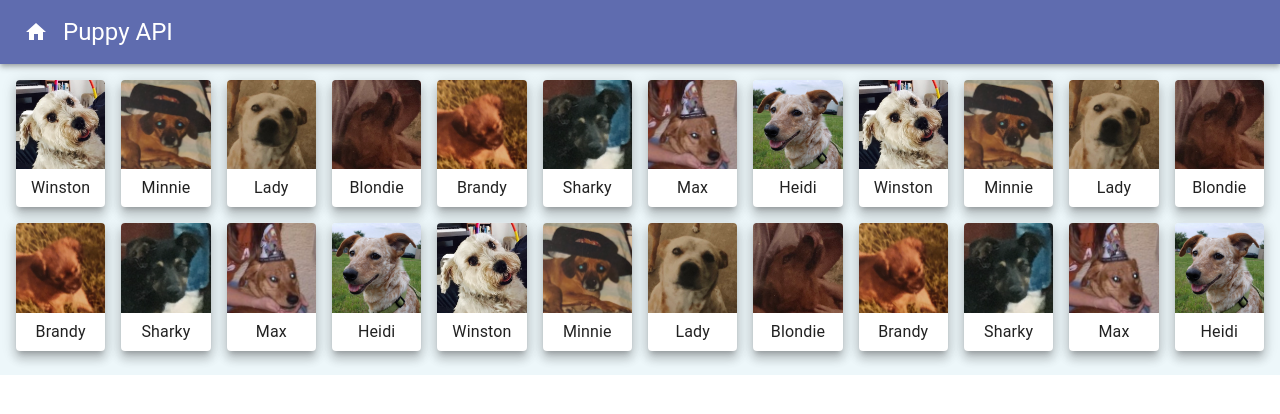
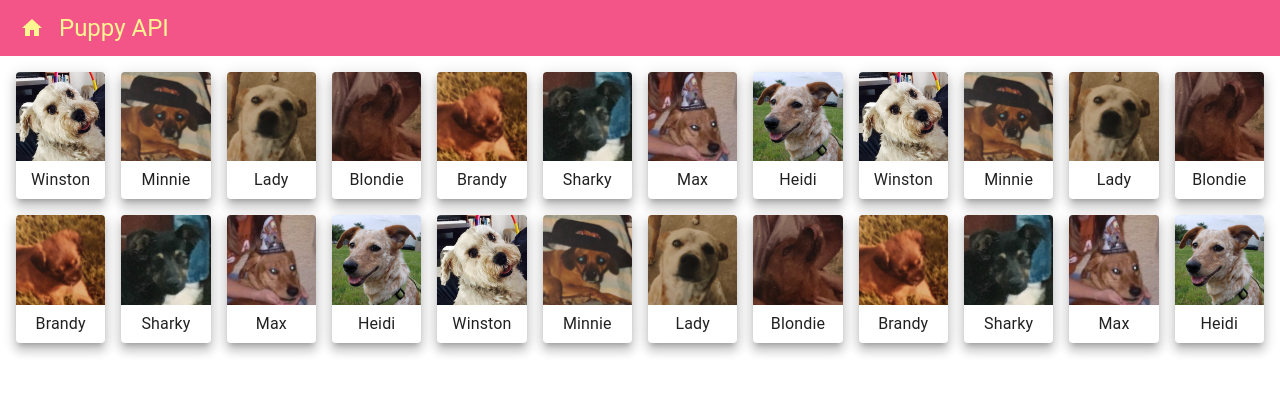
Before and after one commit to robpwatkins/puppyapi2, a React (Create React App) app: page / in a window 1280 px wide. Shown: the top 414 px of the page. Built offline with nearby package versions, Linux system fonts and the light colour scheme.

Commit message:
playing around with palettes

```diff
--- a/src/App.css
+++ b/src/App.css
@@ -13,9 +13,16 @@ body {
   align-items: center;
   justify-content: center;
   font-size: calc(10px + 2vmin);
-  color: black;
 }
 
+nav {
+  width: 100%;
+  height: 7vh;
+  display: flex;
+  align-items: center;
+  color: #fff591;
+  background: #f35588;
+}
 /* .thumbs {
   display: flex;
   flex-wrap: wrap;
--- a/src/components/Header.js
+++ b/src/components/Header.js
@@ -4,16 +4,15 @@ import { Home } from '@material-ui/icons';
 
 function Header() {
   return (
-    <AppBar position="static" style={{background: "#5f6caf"}}>
-      <Toolbar>
-        <Home />
-        <Typography
-          variant="h5"
-          style={{paddingLeft: '15px'}}>
-          Puppy API
-        </Typography>
-      </Toolbar>
-    </AppBar>
+    <nav>
+      <Home style={{paddingLeft: "20px"}}/>
+      <Typography
+        variant="h5"
+        style={{paddingLeft: '15px'}}>
+        Puppy API
+      </Typography>
+    </nav>
+
   )
 }
 
--- a/src/components/Thumbs.js
+++ b/src/components/Thumbs.js
@@ -12,7 +12,7 @@ import { Grid } from '@material-ui/core';
 
 function Thumbs() {
   return (
-    <Grid container direction="row" wrap spacing={2} style={{padding: "16px", background: "#edf7fa"}}>
+    <Grid container direction="row" wrap spacing={2} style={{padding: "16px", background: ""}}>
       <Grid container item xs={4} sm={3} md={2} lg={1}>
         <PupCard pup={Winston} name="Winston" />
       </Grid>
```
